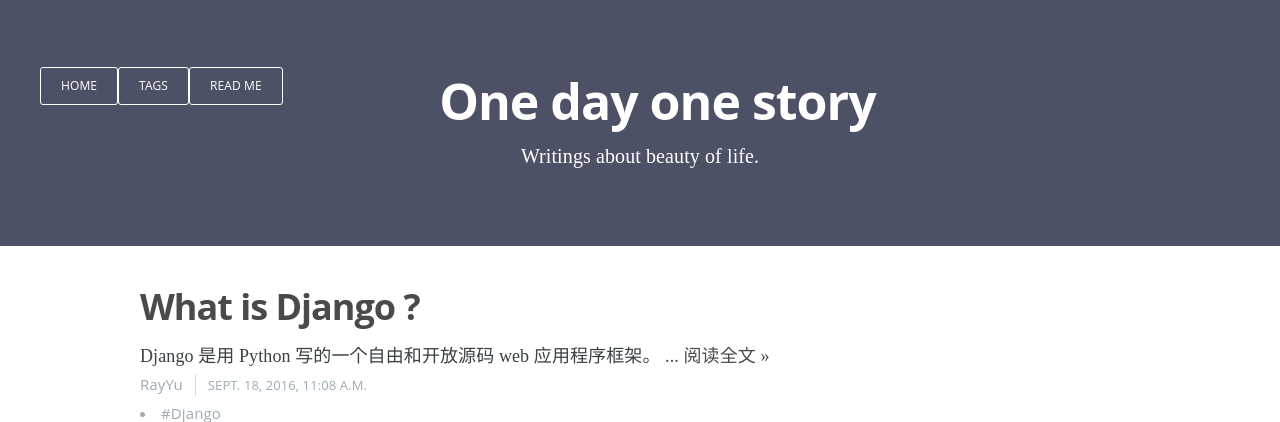
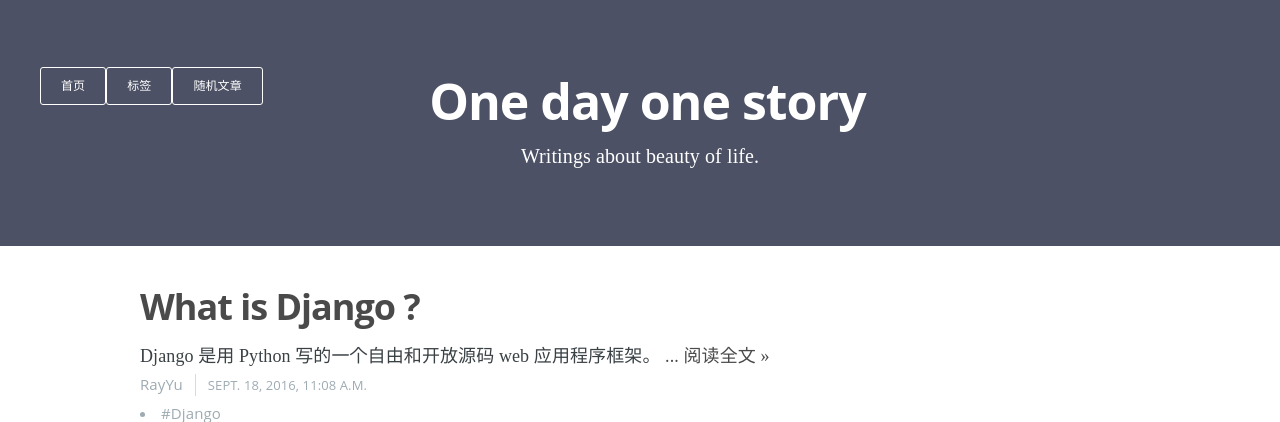
Before and after one commit to RayYu03/ONE, a Django app: page /blog/ in a window 1280 px wide. Shown: the top 422 px of the page. Run offline with Django 3.2, Linux system fonts and the light colour scheme; data comes from the database, SQL or seed files in the repository; some libraries are stand-ins or nearby versions.

Commit message:
增加查看随机文章功能

```diff
--- a/blog/templates/blog/detail.html
+++ b/blog/templates/blog/detail.html
@@ -2,10 +2,10 @@
 {% block header %}
 <header class="main-header post-head">
 <nav class="main-nav overlay clearfix left-nav">
-    <a class="back-button " href="{% url 'blog:index' %}"> « Blog Home </a>
+    <a class="back-button " href="{% url 'blog:index' %}"> « 返回主页 </a>
 </nav>
 <nav class="main-nav overlay right-nav">
-  <a class="subscribe-button cta-button" href="{% url 'blog:index' %}"> READ ME </a>
+  <a class="subscribe-button" href="{% url 'blog:detail' random.pk %}"> 随机文章 </a>
 </nav>
 </header>
 {% endblock %}
--- a/blog/templates/blog/index.html
+++ b/blog/templates/blog/index.html
@@ -3,9 +3,10 @@
 <header class="main-header no-cover">
 <nav class="main-nav overlay clearfix"></nav>
 <nav class="main-nav overlay clearfix left-nav">
-  <a class="subscribe-button" href="{% url 'blog:index' %}"> READ ME </a>
-  <a class="subscribe-button" href="{% url 'blog:tag' %}"> Tags </a>
-  <a class="subscribe-button" href="{% url 'blog:index' %}"> Home </a>
+  <a class="subscribe-button" href="{% url 'blog:detail' random.pk %}"> 随机文章 </a>
+  <a class="subscribe-button" href="{% url 'blog:tag' %}"> 标签 </a>
+  <a class="subscribe-button" href="{% url 'blog:index' %}"> 首页 </a>
+
 </nav>
 <div class="vertical">
     <div class="main-header-content inner">
--- a/blog/views.py
+++ b/blog/views.py
@@ -3,7 +3,7 @@
 from django.views.generic.detail import DetailView
 from blog.models import Article, Category
 import markdown2
-
+from random import randint
 # 20160918完成
 class IndexView(ListView):
     template_name = "blog/index.html"
@@ -15,8 +15,9 @@
             article.body = markdown2.markdown(article.body, extras=['fenced-code-blocks'], )
         return article_list
 
+    # 返回随机文章列表的第一个
     def get_context_data(self, **kwargs):
-        kwargs['category_list'] = Category.objects.all().order_by('name')
+        kwargs['random'] = Article.objects.all().order_by('?')[:1][0]
         return super(IndexView, self).get_context_data(**kwargs)
 
 # 20160919
@@ -32,6 +33,10 @@
         obj.body = markdown2.markdown(obj.body, extras=['fenced-code-blocks'], )
         return obj
 
+    def get_context_data(self, **kwargs):
+        kwargs['random'] = Article.objects.all().order_by('?')[:1][0]
+        return super(DetailView, self).get_context_data(**kwargs)
+
 # 20160919
 class CategoryView(ListView):
     template_name = "blog/index.html"
@@ -39,7 +44,8 @@
 
     def get_queryset(self):
         article_list = Article.objects.filter(category=self.kwargs['cate_id'],status='p')
-        # 注意在url里我们捕获了分类的id作为关键字参数（cate_id）传递给了CategoryView，传递的参数在kwargs属性中获取。
+        # 注意在url里我们捕获了分类的id作为关键字参数（cate_id）传递给了CategoryView，
+        # 传递的参数在kwargs属性中获取。
         for article in article_list:
             article.body = markdown2.markdown(article.body, )
         return article_list
```
